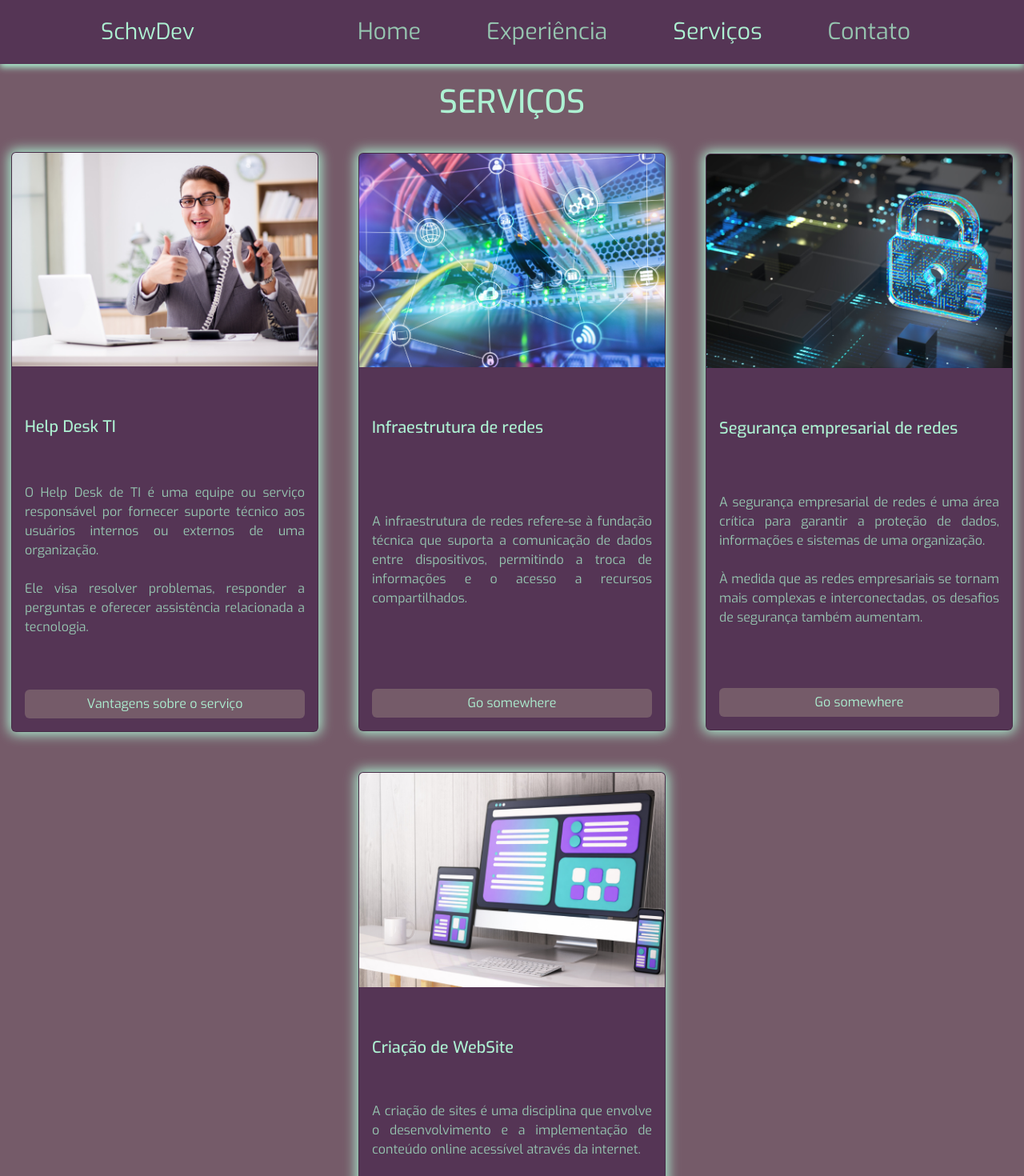
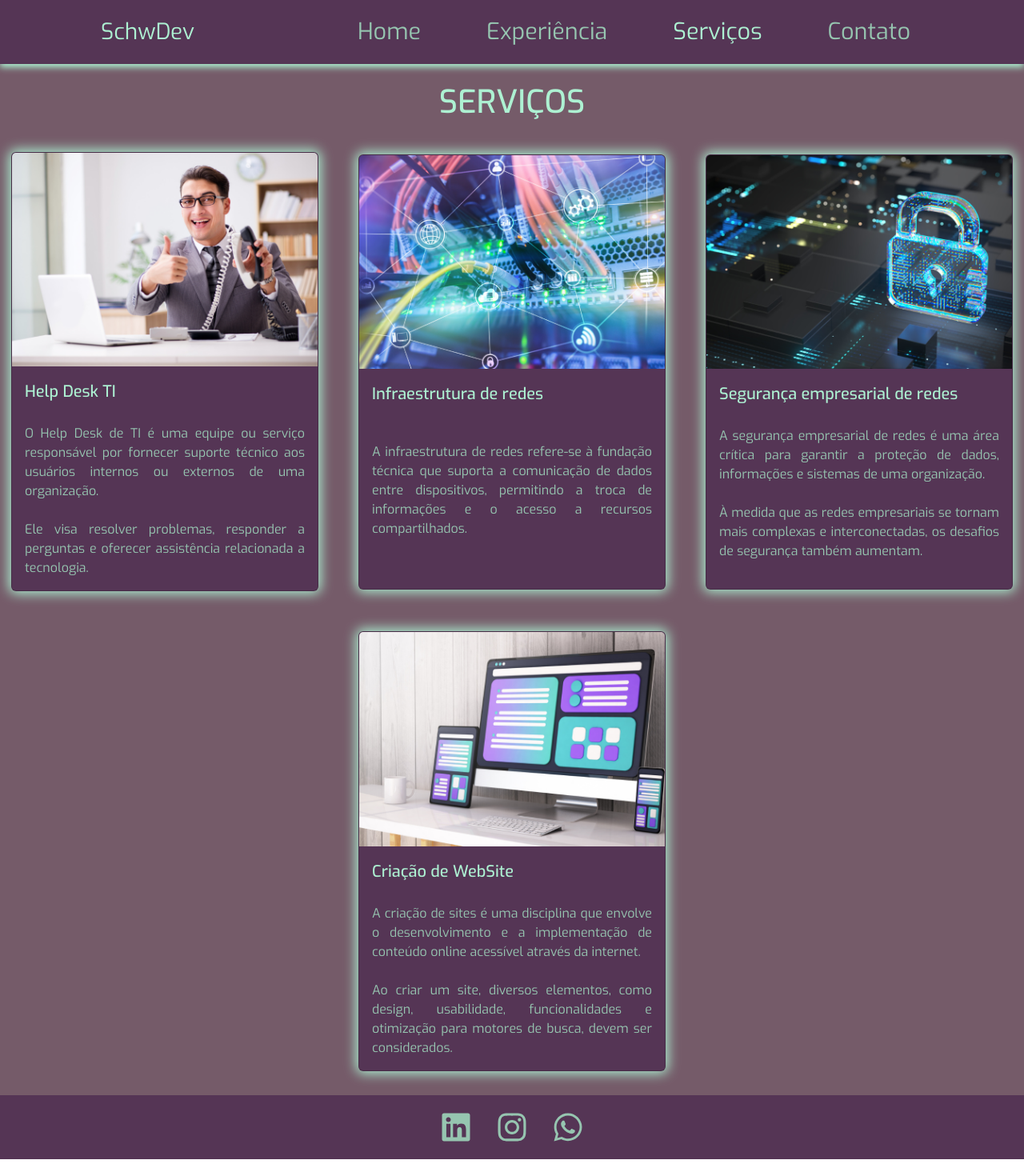
Before and after one commit to schwdev/schw-portfolio, a React (Create React App) app: page /galeria in a window 1280 px wide. Shown: the top 1470 px of the page at 80% size. After the commit the page ends 1449 px from the top, so only its background shows below. Built offline with nearby package versions, Linux system fonts and the light colour scheme.

Commit message:
funcionando

```diff
--- a/public/index.html
+++ b/public/index.html
@@ -7,7 +7,7 @@
     <meta name="theme-color" content="#000000" />
     <meta
       name="description"
-      content="Web site created using create-react-app"
+      content="Portfólio Schwanke Developer"
     />
     <link rel="apple-touch-icon" href="%PUBLIC_URL%/logo192.png" />
     <!--
@@ -24,7 +24,7 @@
       work correctly both with client-side routing and a non-root public URL.
       Learn how to configure a non-root public URL by running `npm run build`.
     -->
-    <title>React App</title>
+    <title>Schwanke</title>
   </head>
   <body>
     <noscript>You need to enable JavaScript to run this app.</noscript>
--- a/src/components/Footer/index.js
+++ b/src/components/Footer/index.js
@@ -1,15 +1,14 @@
 import { FaLinkedin, FaInstagram, FaWhatsapp } from "react-icons/fa";
-import { IoIosMail } from "react-icons/io";
 import React from "react";
 import '../Footer/footer.css';
+import { Link } from "react-router-dom";
 
 export default function Footer() {
     return (
         <div className="content-footer">
-            <div className="icon-footer"><FaLinkedin size={40}  /></div>
-            <div className="icon-footer"><FaInstagram size={40}  /></div>
-            <div className="icon-footer"><FaWhatsapp size={40}  /></div>
-            <div className="icon-footer"><IoIosMail size={55}  /></div>
+            <Link to="https://www.linkedin.com/in/carlos-schwanke-015008170/"><div className="icon-footer"><FaLinkedin size={40}  /></div></Link>
+            <Link to="https://www.instagram.com/schwanke_fontinelle?igsh=aXpycTl2Mml2b2ww&utm_source=qr"> <div className="icon-footer"><FaInstagram size={40}  /></div></Link>
+            <Link to="https://web.whatsapp.com/send?phone=559292328342"><div className="icon-footer"><FaWhatsapp size={40}  /></div></Link>
         </div>
     )
 };
--- a/src/pages/galeria/index.js
+++ b/src/pages/galeria/index.js
@@ -35,48 +35,48 @@ export default function Galeria() {
         <div className='servico-content'>
             <h1 style={{ color: "#ADF1D2" }}>SERVIÇOS</h1>
             <div className='cards-content'>
-                <Card className='gap-5' style={{ maxWidth: '24rem', maxHeight: '48rem', backgroundColor: "#553555", color: "#ADF1D2", boxShadow: "0px 0px 15px 3px rgba(173, 241, 210, 1)" }}>
+                <Card className='gap-1' style={{ maxWidth: '24rem', minHeight: '34rem', backgroundColor: "#553555", color: "#ADF1D2", boxShadow: "0px 0px 15px 3px rgba(173, 241, 210, 1)" }}>
                     <Card.Img variant="top" src={helpDesk} />
-                    <Card.Body className='d-flex flex-column' style={{ gap: '50px' }}>
+                    <Card.Body className='d-flex flex-column' style={{ gap: '20px' }}>
                         <Card.Title>Help Desk TI</Card.Title>
                         <Card.Text className="cardText">
                             O Help Desk de TI é uma equipe ou serviço responsável por fornecer suporte técnico aos usuários internos ou externos de uma organização. <br /><br />Ele visa resolver problemas, responder a perguntas e oferecer assistência relacionada a tecnologia.
                         </Card.Text>
-                        <Button className='buttonCard' onClick={helpShow} style={{ width: '100%' }}>Vantagens sobre o serviço</Button>
+                        {/* <Button className='buttonCard' onClick={helpShow} style={{ width: '100%' }}>Vantagens sobre o serviço</Button> */}
                     </Card.Body>
                 </Card>
 
-                <Card className='gap-5' style={{ maxWidth: '24rem', maxHeight: '48rem', backgroundColor: "#553555", color: "#ADF1D2", boxShadow: "0px 0px 15px 3px rgba(173, 241, 210, 1)" }}>
+                <Card className='gap-1' style={{ maxWidth: '24rem', minHeight: '34rem', backgroundColor: "#553555", color: "#ADF1D2", boxShadow: "0px 0px 15px 3px rgba(173, 241, 210, 1)" }}>
                     <Card.Img variant="top" src={infraRedes} />
-                    <Card.Body className='d-flex flex-column' style={{ gap: '85px' }}>
+                    <Card.Body className='d-flex flex-column' style={{ gap: '40px' }}>
                         <Card.Title>Infraestrutura de redes </Card.Title>
                         <Card.Text className="cardText">
                             A infraestrutura de redes refere-se à fundação técnica que suporta a comunicação de dados entre dispositivos, permitindo a troca de informações e o acesso a recursos compartilhados.                        </Card.Text>
-                        <Button className='buttonCard' onClick={cabeamentoShow}>Go somewhere</Button>
+                        {/* <Button className='buttonCard' onClick={cabeamentoShow}>Go somewhere</Button> */}
                     </Card.Body>
                 </Card>
 
-                <Card className='gap-5' style={{ maxWidth: '24rem', maxHeight: '48rem', backgroundColor: "#553555", color: "#ADF1D2", boxShadow: "0px 0px 15px 3px rgba(173, 241, 210, 1)" }}>
+                <Card className='gap-1' style={{ maxWidth: '24rem', minHeight: '34rem', backgroundColor: "#553555", color: "#ADF1D2", boxShadow: "0px 0px 15px 3px rgba(173, 241, 210, 1)" }}>
                     <Card.Img variant="top" src={security} />
-                    <Card.Body className='d-flex flex-column' style={{ gap: '60px' }}>
+                    <Card.Body className='d-flex flex-column' style={{ gap: '20px' }}>
                         <Card.Title>Segurança empresarial de redes</Card.Title>
                         <Card.Text className="cardText">
                             A segurança empresarial de redes é uma área crítica para garantir a proteção de dados, informações e sistemas de uma organização. <br /><br /> À medida que as redes empresariais se tornam mais complexas e interconectadas, os desafios de segurança também aumentam.
                         </Card.Text>
-                        <Button className='buttonCard' onClick={securityShow}>Go somewhere</Button>
+                        {/* <Button className='buttonCard' onClick={securityShow}>Go somewhere</Button> */}
 
                     </Card.Body>
                 </Card>
 
-                <Card className='gap-5' style={{ maxWidth: '24rem', maxHeight: '48rem', backgroundColor: "#553555", color: "#ADF1D2", boxShadow: "0px 0px 15px 3px rgba(173, 241, 210, 1)" }}>
+                <Card className='gap-1' style={{ maxWidth: '24rem', minHeight: '34rem', backgroundColor: "#553555", color: "#ADF1D2", boxShadow: "0px 0px 15px 3px rgba(173, 241, 210, 1)" }}>
                     <Card.Img variant="top" src={webDesigner} />
-                    <Card.Body className='d-flex flex-column' style={{ gap: '47px' }}>
+                    <Card.Body className='d-flex flex-column' style={{ gap: '20px' }}>
                         <Card.Title>Criação de WebSite</Card.Title>
                         <Card.Text className="cardText">
                             A criação de sites é uma disciplina que envolve o desenvolvimento e a implementação de conteúdo online acessível através da internet. <br /><br />
                             Ao criar um site, diversos elementos, como design, usabilidade, funcionalidades e otimização para motores de busca, devem ser considerados.
                         </Card.Text>
-                        <Button className='buttonCard' onClick={webDesignerShow}>Go somewhere</Button>
+                        {/* <Button className='buttonCard' onClick={webDesignerShow}>Go somewhere</Button> */}
                     </Card.Body>
                 </Card>
 
--- a/src/pages/home/index.js
+++ b/src/pages/home/index.js
@@ -8,7 +8,7 @@ import { useTypewriter, Cursor } from 'react-simple-typewriter';
 export default function Home() {
 
   // Lottie File
-  const [animationStyle, setAnimationStyle] = useState(
+  const [animationStyle] = useState(
     {
       width: '100%',
       height: '100%',
@@ -18,7 +18,7 @@ export default function Home() {
   //End Lottie File
 
   const [ texto ] = useTypewriter({
-    words: ["Analista de Segurança em Redes.", "Projetista em InfraEstrutura de Redes.", "Desenvolvedor Front-End (FreeLancer)."],
+    words: ["Analista de Redes.", "Projetista em InfraEstrutura de Redes.", "Desenvolvedor Front-End (FreeLancer)."],
     loop: true,
     typeSpeed: 40,
     deleteSpeed: 30,
@@ -37,7 +37,6 @@ export default function Home() {
         <h3>Tenho <span>28 anos.</span></h3>
         <h2>Trabalho como: <span>{texto}<Cursor cursorColor='#ADF1D2'cursorStyle="|"/></span></h2>
         <h4>Meu trabalho é transformar idéias em soluções inteligentes!</h4>
-        <div><Button variant="outline-light me-3 fw-bold">Linkedin</Button> <Button variant="outline-light fw-bold">Meu CV</Button></div>
 
       </div>
 
--- a/src/pages/sobre/index.js
+++ b/src/pages/sobre/index.js
@@ -34,26 +34,6 @@ export default function Sobre() {
     <>
       <div className="experience">
         <VerticalTimeline lineColor="#553555">
-          <VerticalTimelineElement
-
-            className="vertical-timeline-element--education"
-            contentStyle={{ background: '#553555', boxShadow: 'none', color: '#ADF1D2', fontWeight: '900' }}
-            contentArrowStyle={{ borderRight: '10px solid  #553555' }}
-            iconStyle={{ background: '#553555', color: '#ADF1D2', boxShadow: "0px 0px 30px 5px rgba(173, 241, 210, 1)" }}
-            icon={<IoIosSchool />}
-            date="Dezembro - 2012"
-            dateClassName='dateStyle'
-          >
-            <h3 className="vertical-timeline-element-title text-center">Formação colegial</h3>
-            <hr />
-            <h5 className="vertical-timeline-element-subtitle text-center">Ensino médio completo</h5>
-            <hr />
-            <p className="text-center">
-              Escola Celus - AM
-            </p>
-
-
-          </VerticalTimelineElement>
 
           <VerticalTimelineElement
 
```
Also changed, not shown: src/pages/galeria/galeria.css (line endings or trailing spaces).
